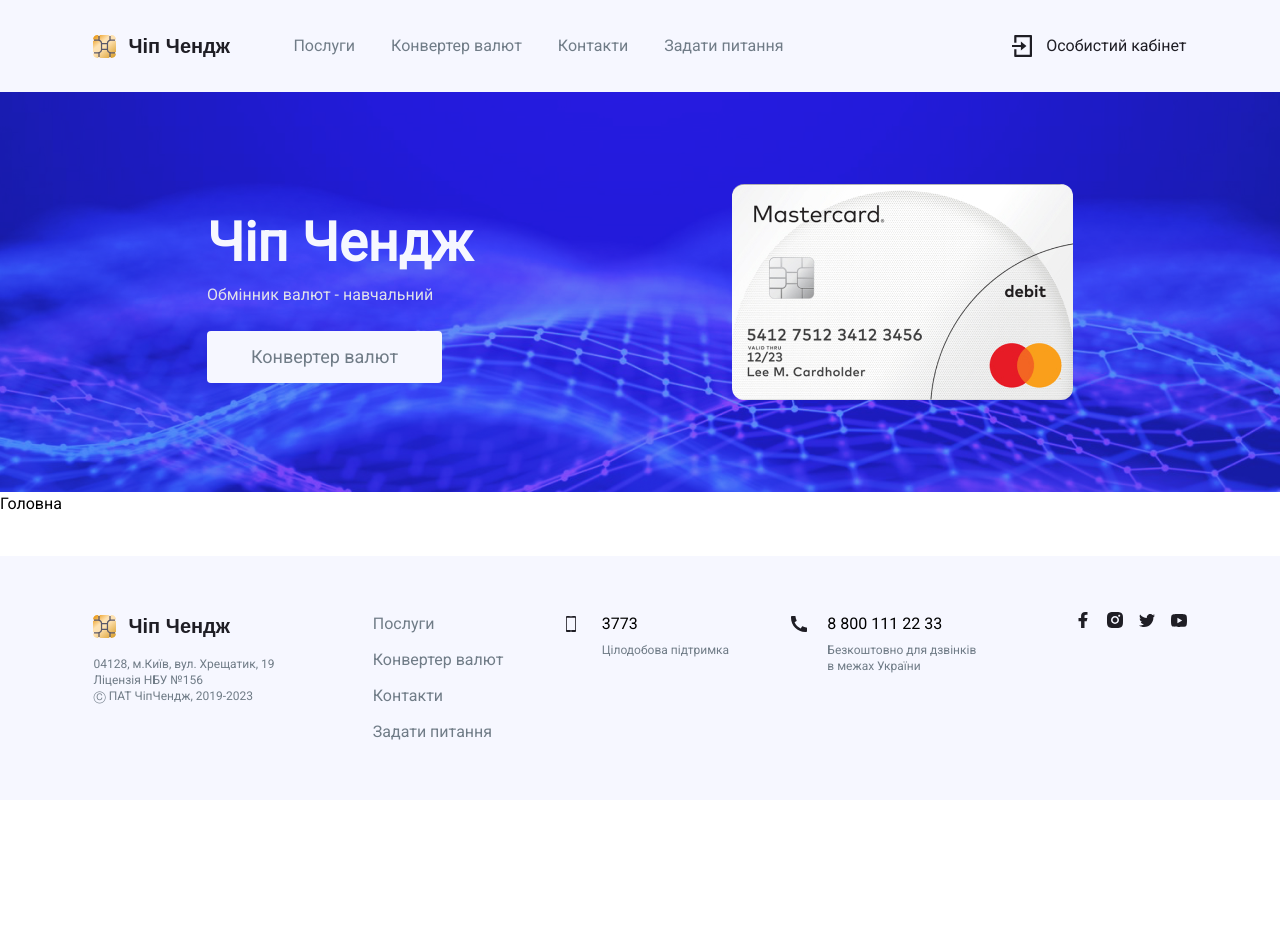
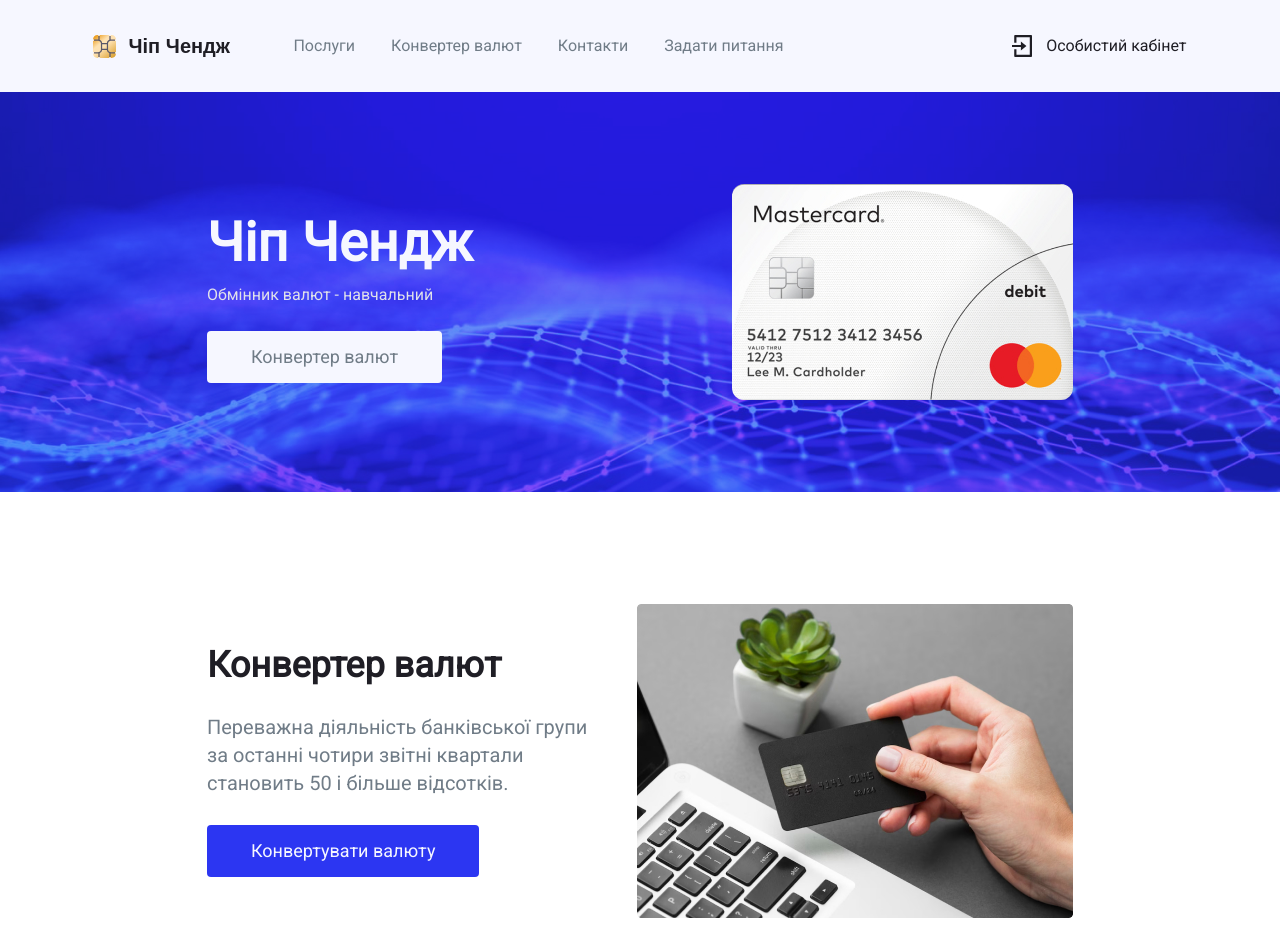
Before and after one commit to Vi-Husak/next-hw-1, a Next.js app: page / in a window 1280 px wide. Shown: the top 952 px of the page. Before the commit the page ends 800 px from the top, so only its background shows below. Built offline with nearby package versions, Linux system fonts and the light colour scheme.

Commit message:
Added main page content

```diff
--- a/src/app/page.tsx
+++ b/src/app/page.tsx
@@ -1,3 +1,29 @@
+import Image from "next/image";
+
+import Button from "@/components/Button/Button";
+
 export default function Home() {
-  return <>Головна</>;
+  return (
+    <section>
+      <div className="max-w-[866px] m-auto py-28 flex justify-between gap-12 items-center">
+        <div className="flex flex-col gap-7 items-start">
+          <h2 className="font-bold text-4xl text-[#1F1E25]">Конвертер валют</h2>
+          <p className="text-[#707C87] text-xl">
+            Переважна діяльність банківської групи за останні чотири звітні
+            квартали становить 50 і більше відсотків.
+          </p>
+          <Button type="link" href="/converter">
+            Конвертувати валюту
+          </Button>
+        </div>
+        <Image
+          src="/img01.jpg"
+          width={436}
+          height={314}
+          alt=""
+          className="rounded"
+        />
+      </div>
+    </section>
+  );
 }
```
Also changed, not shown: public/img01.jpg (added).
